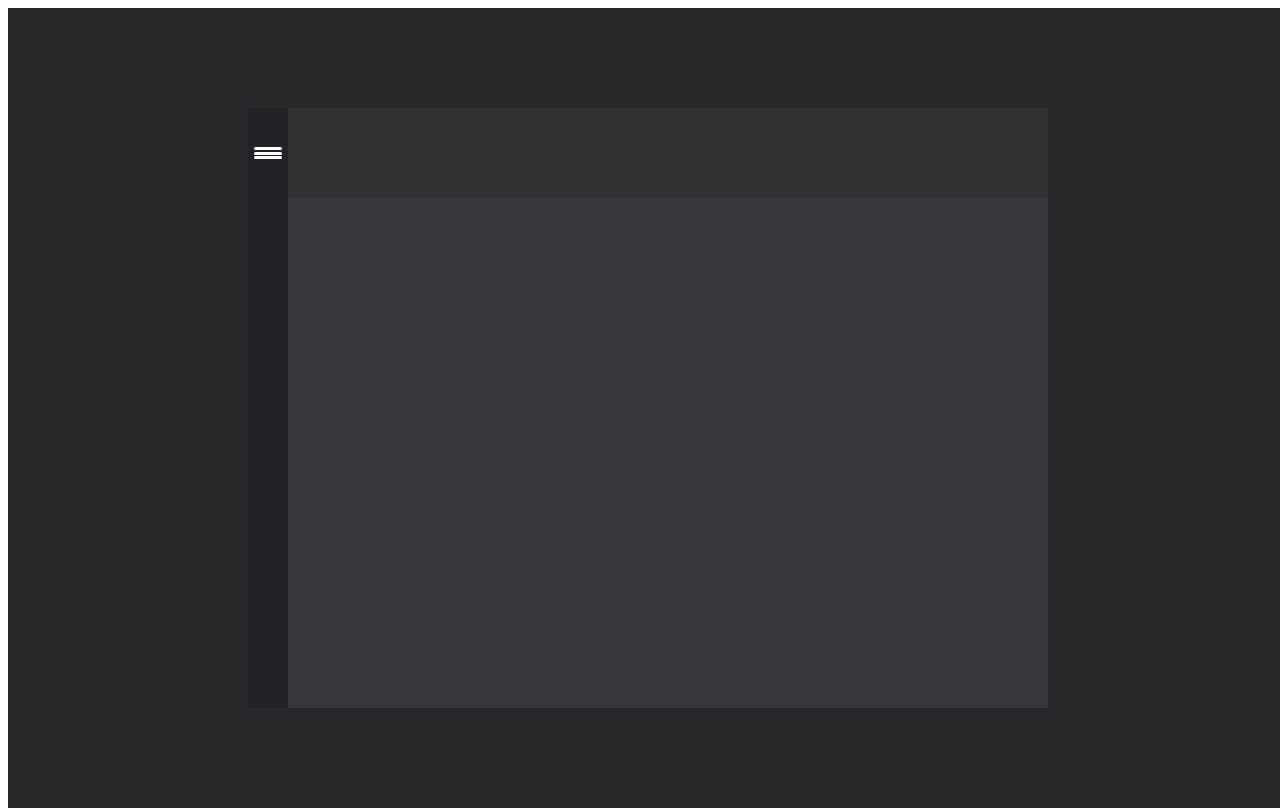
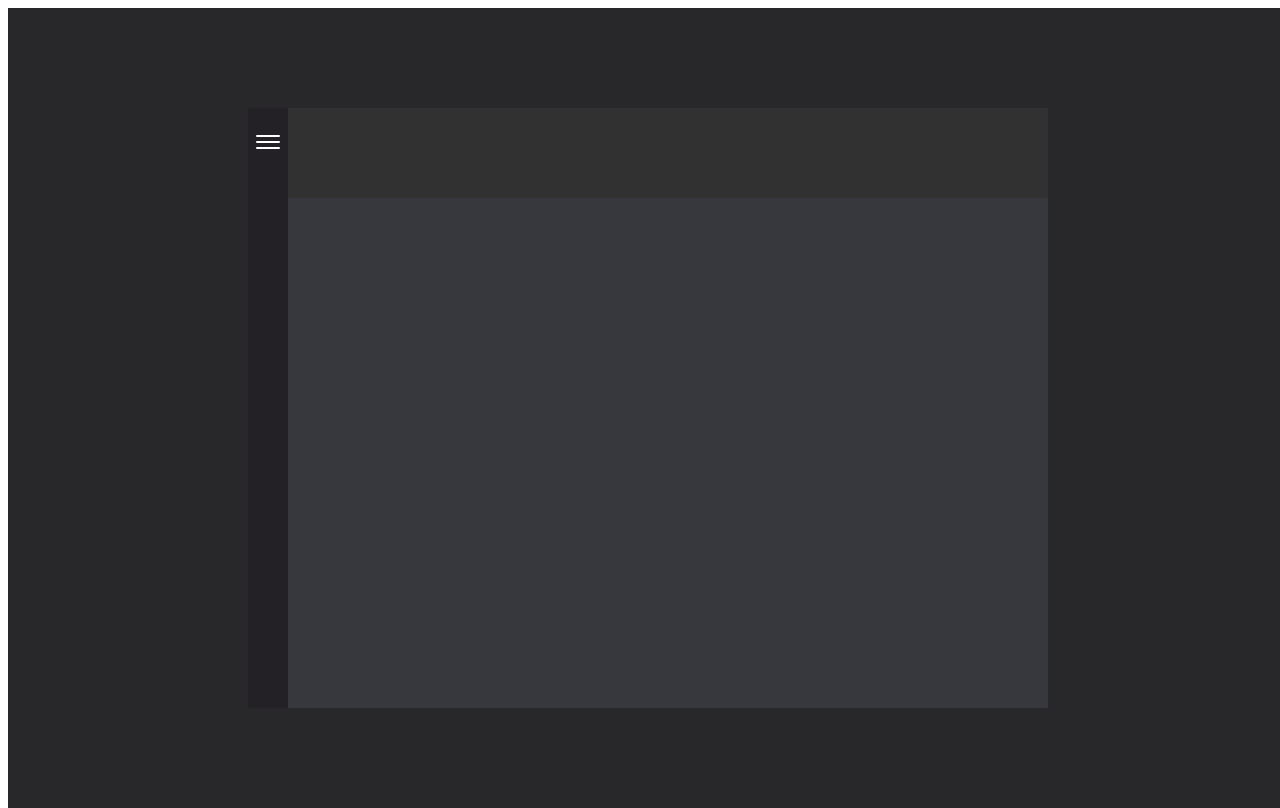
Before and after one commit to for-win/for-win_react, a React (Create React App) app: page /lobby in a window 1280 px wide. Built offline with nearby package versions, Linux system fonts and the light colour scheme.

Commit message:
버거바 수정

```diff
--- a/src/lobby/components/SideBar.jsx
+++ b/src/lobby/components/SideBar.jsx
@@ -22,16 +22,16 @@ const SideBar = () => {
 
 
 const StyledBurger = styled.div`
-    width: 30px;
+    width: 25px;
     height: 5%;
-    top: 5%;
-    left: 5px;
+    top: 3%;
+    left: 7.5px;
     display: flex;
     position: absolute;
 
     div:nth-child(1) {
         width: 95%;
-        height: 10%;
+        height: 5%;
         left: 2.5%;
         background-color: white;
         border-radius: 10px;
@@ -40,21 +40,21 @@ const StyledBurger = styled.div`
     }
     div:nth-child(2) {
         width: 95%;
-        height: 10%;
+        height: 5%;
         left: 2.5%;
         background-color: white;
         border-radius: 10px;
         position: absolute;
-        top: 45%;
+        top: 50%;
     }
     div:nth-child(3) {
         width: 95%;
-        height: 10%;
+        height: 5%;
         left: 2.5%;
         background-color: white;
         border-radius: 10px;
         position: absolute;
-        top: 60%;
+        top: 70%;
     }
 `;
 
```
Also changed, not shown: src/lobby/components/Contents.jsx (renamed from src/lobby/components/Contents.js), src/lobby/components/ListBar.jsx (renamed from src/lobby/components/ListBar.js).
